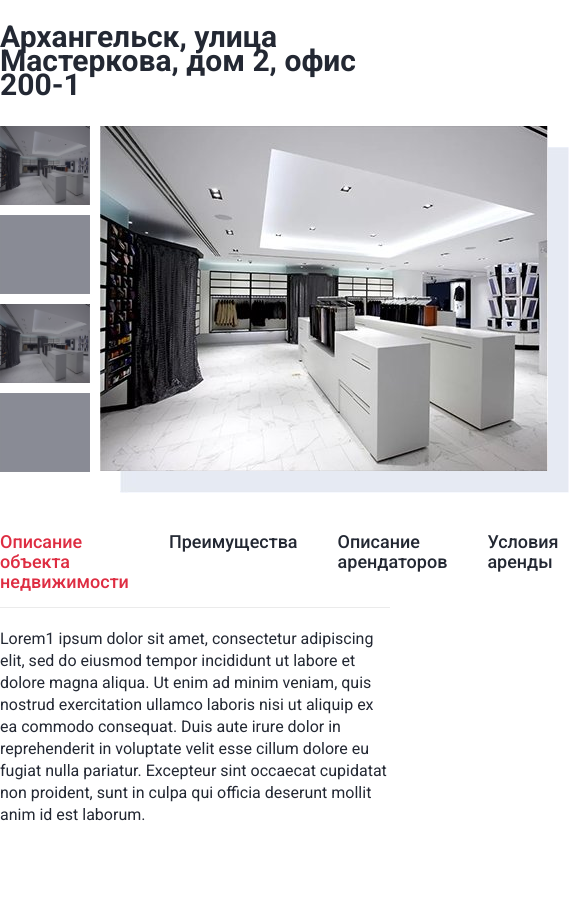
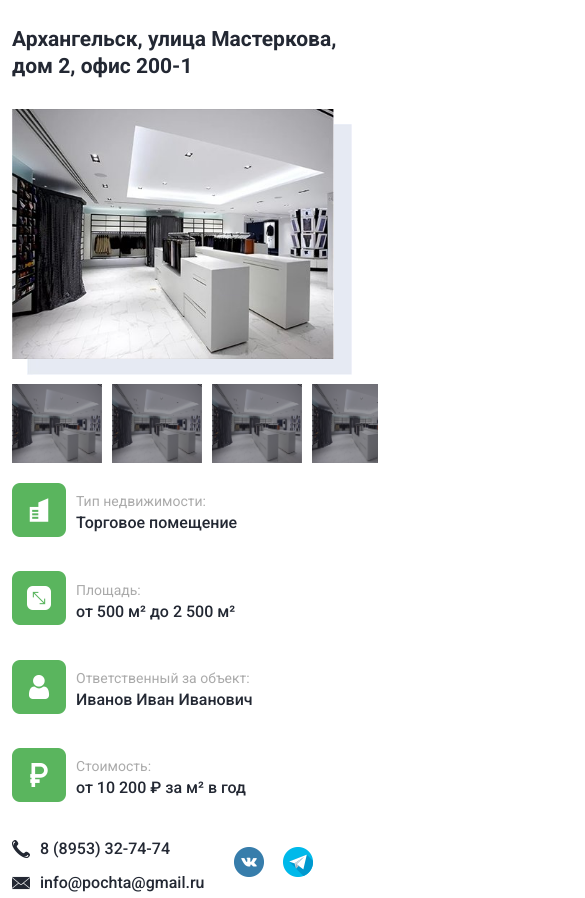
Before and after one commit to alexander962/rental, a plain HTML site: page index.html in a window 390 px wide. Shown: the top 898 px of the page, 585 px wide, since content can reach past the window. Drawn offline with nearby package versions, Linux system fonts and the light colour scheme.

Commit message:
day3 - the end

```diff
--- a/index.html
+++ b/index.html
@@ -19,18 +19,20 @@
     <div class="rental-main">
       <div class="rental-main__block">
         <div class="rental-main__img">
+          <div class="rental-main__img-scroll">
             <div class="rental-main__img-left">
               <div class="rental-main__left-block">
                 <img src="img/rental_img.jpg" alt="" class="rental-main__block-img" />
               </div>
               <div class="rental-main__left-block">
-              <img src="img/rectangle.jpg" alt="" class="rental-main__block-img" />
+                <img src="img/rental_img.jpg" alt="" class="rental-main__block-img" />
               </div>
               <div class="rental-main__left-block">
                 <img src="img/rental_img.jpg" alt="" class="rental-main__block-img" />
               </div>
               <div class="rental-main__left-block">
-              <img src="img/rectangle.jpg" alt="" class="rental-main__block-img" />
+                <img src="img/rental_img.jpg" alt="" class="rental-main__block-img" />
+              </div>
             </div>
           </div>
           <div class="rental-main__img-right">
@@ -84,6 +86,7 @@
           </div>
 
           <div class="rental-contacts">
+            <div class="rental-contacts__inner">
               <div class="rental-contacts__phone" >
                 <img src="img/phone.png" alt="" />
                 <a href="tel:+78953327474">8 (8953) 32-74-74</a>
@@ -91,6 +94,7 @@
               <div class="rental-contacts__email">
                 <img src="img/email.png" alt="" />
                 <a href="mailto:info@pochta@gmail.ru">info@pochta@gmail.ru</a>
+              </div>
             </div>
             <div class="rental-contacts__soc">
               <a href="#"><img src="img/vk.png" alt="" /></a>
@@ -131,7 +135,7 @@
         </div>
       </div>
 
-      <div class="rental-info">
+      <div class="rental-list__scroll">
         <ul class="rental-list">
           <li class="rental-list__item rental-list__item-active">Описание объекта недвижимости</li>
           <li class="rental-list__item">Преимущества</li>
@@ -139,6 +143,9 @@
           <li class="rental-list__item">Условия аренды</li>
           <li class="rental-list__item">Карта</li>
         </ul>
+      </div>
+
+      <div class="rental-info">
         <hr />
         <p class="rental-list__text rental-list__text-active">Lorem1 ipsum dolor sit amet, consectetur adipiscing elit, sed do eiusmod tempor incididunt ut labore et dolore magna aliqua. Ut enim ad minim veniam, quis nostrud exercitation ullamco laboris nisi ut aliquip ex ea commodo consequat. Duis aute irure dolor in reprehenderit in voluptate velit esse cillum dolore eu fugiat nulla pariatur. Excepteur sint occaecat cupidatat non proident, sunt in culpa qui officia deserunt mollit anim id est laborum.</p>
         <p class="rental-list__text">Lorem ipsum dolor sit amet, consectetur adipisicing elit. Cumque delectus ea id, optio perspiciatis placeat quam quas reprehenderit vel velit.</p>
--- a/style.css
+++ b/style.css
@@ -1,8 +1,14 @@
+* {
+  box-sizing: border-box;
+}
+
 .rental {
   width: 100%;
   max-width: 1221px;
   margin: 0 auto;
   padding: 25px 0 100px;
+  box-sizing: border-box;
+  overflow: hidden;
 }
 
 .rental__header {
@@ -129,6 +135,11 @@
   margin-bottom: 35px;
 }
 
+.rental-contacts__inner {
+  display: flex;
+  align-items: center;
+}
+
 .rental-contacts__phone a {
   font: 500 16px/24px Roboto;
   color: #232833;
@@ -193,3 +204,250 @@
   color: #232833;
   background-color: #f1f1f1;
 }
+
+@media screen and (max-width: 1260px) {
+  .rental {
+    padding: 25px 32px 100px;
+  }
+
+  .rental-main__block {
+    align-items: flex-start;
+  }
+
+  .rental-main__img {
+    display: flex;
+    flex-direction: column-reverse;
+  }
+
+  .rental-main__img-left {
+    display: flex;
+  }
+
+  .rental-main__left-block {
+    margin: 25px 10px 0 0;
+  }
+}
+
+@media screen and (max-width: 1200px) {
+  .rental-steps__arrow {
+    display: none;
+  }
+
+  .rental-steps {
+    flex-wrap: wrap;
+    justify-content: space-around;
+  }
+
+  .rental-steps__block {
+    margin-right: 20px;
+    margin-bottom: 20px;
+  }
+
+  .rental-main__img-right {
+    margin-left: 0;
+  }
+}
+
+@media screen and (max-width: 1200px) {
+  .rental__header {
+    font: 700 21px/27px Roboto;
+    color: #232833;
+  }
+
+  .rental-main__right-main {
+    width: 322px;
+    height: 250px;
+  }
+
+  .rental-main__right-main img {
+    width: 100%;
+    height: 100%;
+  }
+
+  .rental-main__right-rectangle {
+    width: 325px;
+    height: 251px;
+    top: 15px;
+    left: 15px;
+  }
+
+  .rental-main__right-rectangle img {
+    width: 100%;
+    height: 100%;
+  }
+
+  .rental-main__contacts {
+    margin-left: 26px;
+  }
+
+  .rental-contacts__block-text_small {
+    font-size: 14px;
+  }
+
+  .rental-contacts__block-text {
+    font-size: 16px;
+  }
+
+  .rental-steps__block a {
+    margin-top: 14px;
+    padding: 4px 18px;
+    max-width: 158px;
+  }
+
+  .rental-list__item {
+    font-size: 14px;
+  }
+
+  .rental-list__text {
+    font-size: 14px;
+  }
+}
+
+@media screen and (max-width: 1024px) {
+  .rental-contacts__info {
+    flex-direction: column;
+  }
+
+  .rental-contacts__block {
+    width: 100%;
+  }
+
+  .rental-contacts__inner {
+    flex-direction: column;
+    align-items: flex-start;
+  }
+
+  .rental-contacts__phone {
+    margin-bottom: 10px;
+  }
+}
+
+@media screen and (max-width: 820px) {
+  .rental-contacts__info {
+    flex-direction: column;
+  }
+
+  .rental-contacts__block {
+    width: 100%;
+  }
+
+  .rental-contacts__inner {
+    flex-direction: column;
+    align-items: flex-start;
+  }
+
+  .rental-contacts__phone {
+    margin-bottom: 10px;
+  }
+
+  .rental-main__block {
+    flex-direction: column;
+  }
+
+  .rental-list__scroll {
+    overflow: auto;
+  }
+
+  .rental-list__scroll::-webkit-scrollbar {
+    width: 0;
+  }
+
+  .rental-list {
+    overflow-x: scroll;
+    min-width: 830px;
+    width: 100%;
+  }
+
+  .rental__header {
+    margin-bottom: 29px;
+  }
+
+  .rental-main__contacts {
+    margin-left: 0;
+  }
+
+  .rental-main__right-main {
+    width: 448px;
+    height: 345px;
+  }
+
+  .rental-main__right-main img {
+    width: 100%;
+    height: 100%;
+  }
+
+  .rental-main__right-rectangle {
+    width: 449px;
+    height: 346px;
+    top: 20px;
+    left: 21px;
+  }
+
+  .rental-main__img {
+    margin-bottom: 20px;
+  }
+
+  .rental-contacts__info {
+    flex-direction: row;
+  }
+
+  .rental-contacts__block {
+    width: 50%;
+  }
+}
+
+@media screen and (max-width: 580px) {
+  .rental {
+    padding: 26px 12px 50px;
+  }
+
+  .rental-main__right-main {
+    width: 322px;
+    height: 250px;
+  }
+
+  .rental-main__right-rectangle {
+    width: 325px;
+    height: 251px;
+    top: 15px;
+    left: 15px;
+  }
+
+  .rental-contacts__info {
+    flex-direction: column;
+  }
+
+  .rental-contacts__block {
+    width: 100%;
+  }
+
+  .rental-info hr {
+    margin: 0 0 15px;
+  }
+}
+
+@media screen and (max-width: 512px) {
+  .rental-steps__block {
+    margin-right: 0;
+  }
+
+  .rental-steps__block:first-child {
+    margin-right: 15px;
+  }
+
+  .rental-main__img-scroll {
+    overflow: auto;
+  }
+
+  .rental-main__img-scroll::-webkit-scrollbar {
+    width: 0;
+  }
+
+  .rental-main__img {
+    max-width: 100%;
+  }
+
+  .rental-main__img-left {
+    min-width: 400px;
+  }
+}
```
Lines whose indentation alone changed are shown as unchanged.
